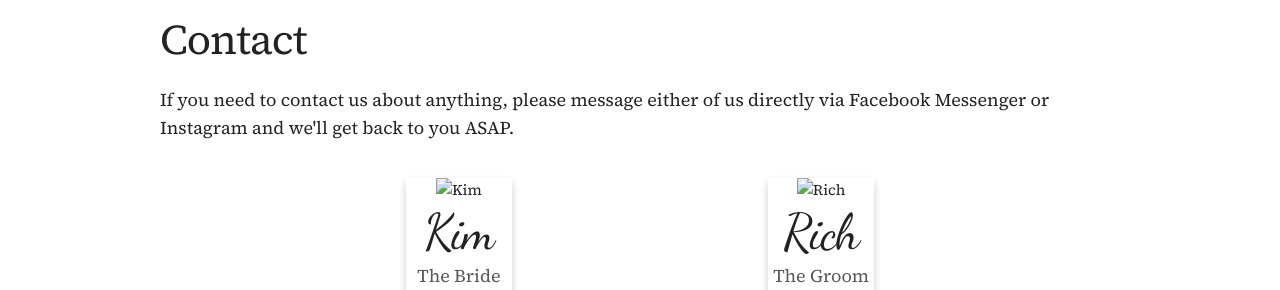
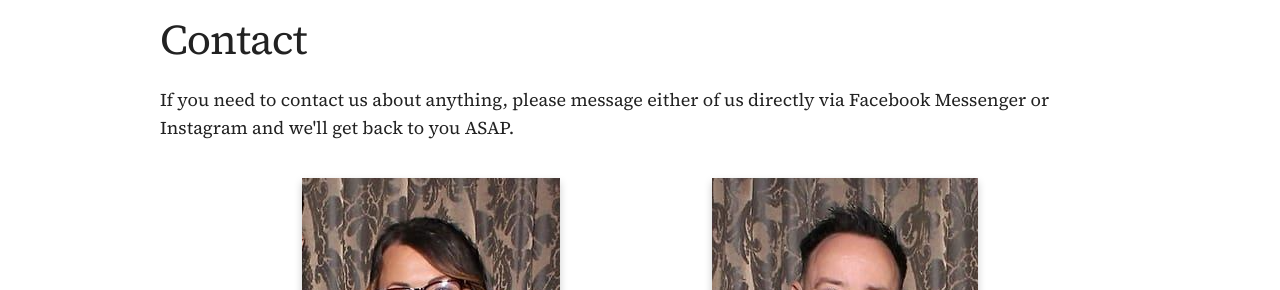
Before and after one commit to chrisbrannigan/davieswedding, a plain HTML site: page index.html in a window 1280 px wide. Shown: the part 3784-4074 px from the top of the page. Drawn offline with Linux system fonts and the light colour scheme.

Commit message:
Update index.html

```diff
--- a/index.html
+++ b/index.html
@@ -166,7 +166,7 @@
                 <div class="cards">
 
                         <div class="contact-card">
-                            <img src="../webroot/assets/kim.png" alt="Kim" style="width:100%">
+                            <img src="../assets/kim.png" alt="Kim" style="width:100%">
                             <h1>Kim</h1>
                             <p class="contact-card-title">The Bride</p>
                             <a href="https://www.instagram.com/kim.brannigan/"><i class="fa fa-instagram"></i></a>
@@ -175,7 +175,7 @@
                         </div>
 
                         <div class="contact-card">
-                            <img src="../webroot/assets/rich.png" alt="Rich" style="width:100%">
+                            <img src="../assets/rich.png" alt="Rich" style="width:100%">
                             <h1>Rich</h1>
                             <p class="contact-card-title">The Groom</p>
                             <a href="https://www.instagram.com/rdaviesmvp/"><i class="fa fa-instagram"></i></a>
```
